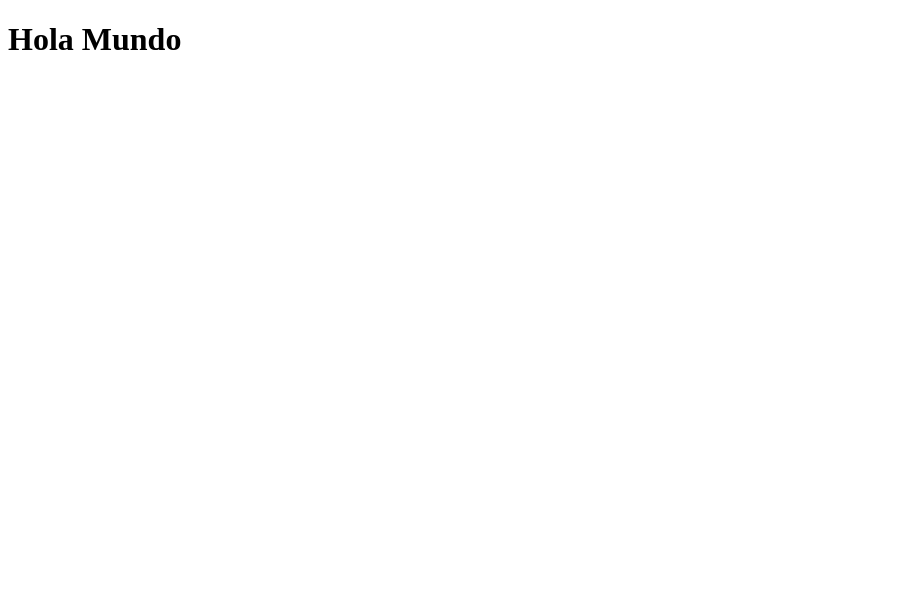
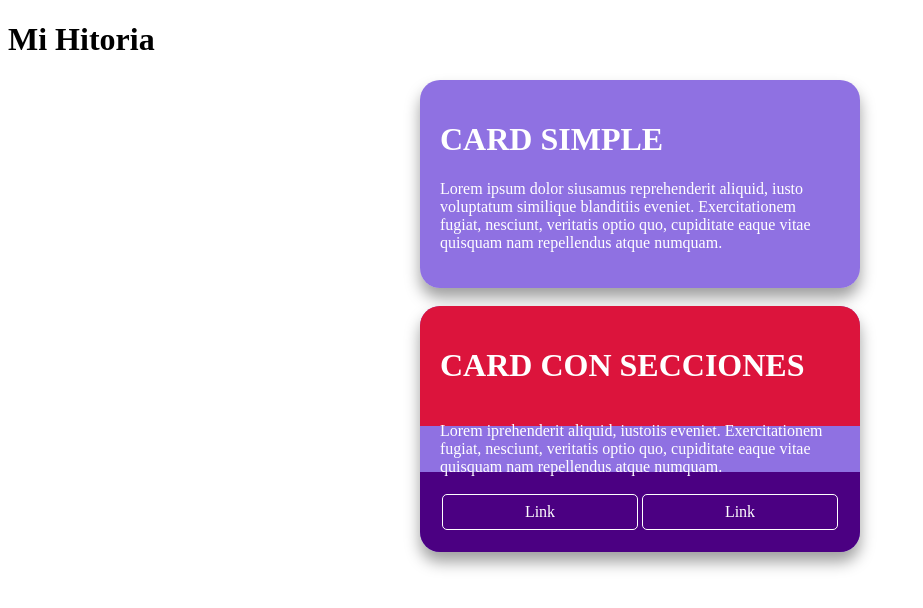
Before and after one commit to AlanCruzDev/blog, a plain HTML site: page index.html in a window 1280 px wide. Shown: the whole page, without its empty margins (0-923 px from the left). Drawn offline with Linux system fonts and the light colour scheme.

Commit message:
creacion de cards

```diff
--- /dev/null
+++ b/Css/style.css
@@ -0,0 +1,45 @@
+:root {
+  --card-color: rgba(54, 0, 204, 0.555);
+  --card-header-color: crimson;
+  --card-body-color: rgb(40, 4, 124);
+  --card-footer-color: indigo;
+}
+
+.card {
+  margin: 0 auto;
+  background: var(--card-color);
+  color: rgb(255, 255, 255);
+  width: 400px;
+  padding: 20px;
+  box-shadow: 0px 10px 15px rgba(0, 0, 0, 0.377);
+  border-radius: 20px;
+}
+
+.card-header {
+  background: var(--card-header-color);
+  margin: -20px;
+  padding: 20px;
+  border-radius: 20px 20px 0px 0px;
+}
+.card-footer{
+  background: var(--card-footer-color);
+  margin: -20px;
+  padding: 20px;
+  border-radius: 00px 00px 20px 20px;
+  display: flex;
+  justify-content: space-between
+}
+a{
+  padding: 8px;
+  margin: 2px;
+  border-radius: 5px;
+  border: 1px solid white;
+  width: 100%;
+  text-align: center;
+  color: white;
+  text-decoration: none;
+}
+a:hover{
+  color: var(--card-body-color);
+  background:white;
+}
--- a/index.html
+++ b/index.html
@@ -5,8 +5,33 @@
   <meta http-equiv="X-UA-Compatible" content="IE=edge">
   <meta name="viewport" content="width=device-width, initial-scale=1.0">
   <title>Document</title>
+  <link rel="stylesheet" href="Css/style.css" type="text/css"/>
 </head>
 <body>
-    <h1>Hola Mundo</h1>
+    <h1>Mi Hitoria</h1>
+
+
+  <main class="container">
+    <div class="card">
+      <h1>CARD SIMPLE</h1>
+      <p>Lorem ipsum dolor siusamus reprehenderit aliquid, iusto voluptatum similique blanditiis eveniet. Exercitationem fugiat, nesciunt, veritatis optio quo, cupiditate eaque vitae quisquam nam repellendus atque numquam.</p>
+  </div>
+
+  <br>
+
+  <div class="card">
+      <div class="card-header">
+          <h1>CARD CON SECCIONES</h1>
+      </div>
+      <div class="card-body">
+          <p>Lorem iprehenderit aliquid, iustoiis eveniet. Exercitationem fugiat, nesciunt, veritatis optio quo, cupiditate eaque vitae quisquam nam repellendus atque numquam.</p>
+      </div>
+      <div class="card-footer">
+          <a href="">Link</a>
+          <a href="">Link</a>
+      </div>
+  </div>
+
+  </main>
 </body>
 </html>
```
